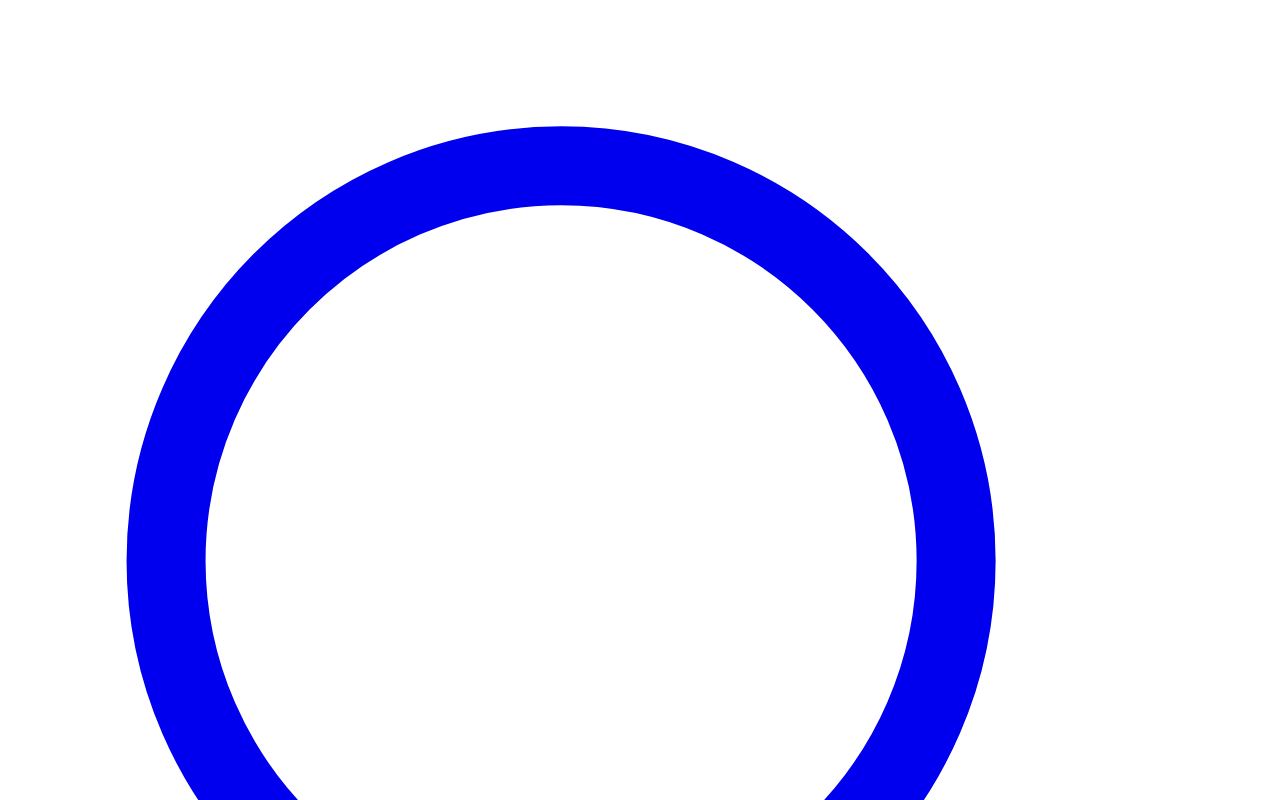
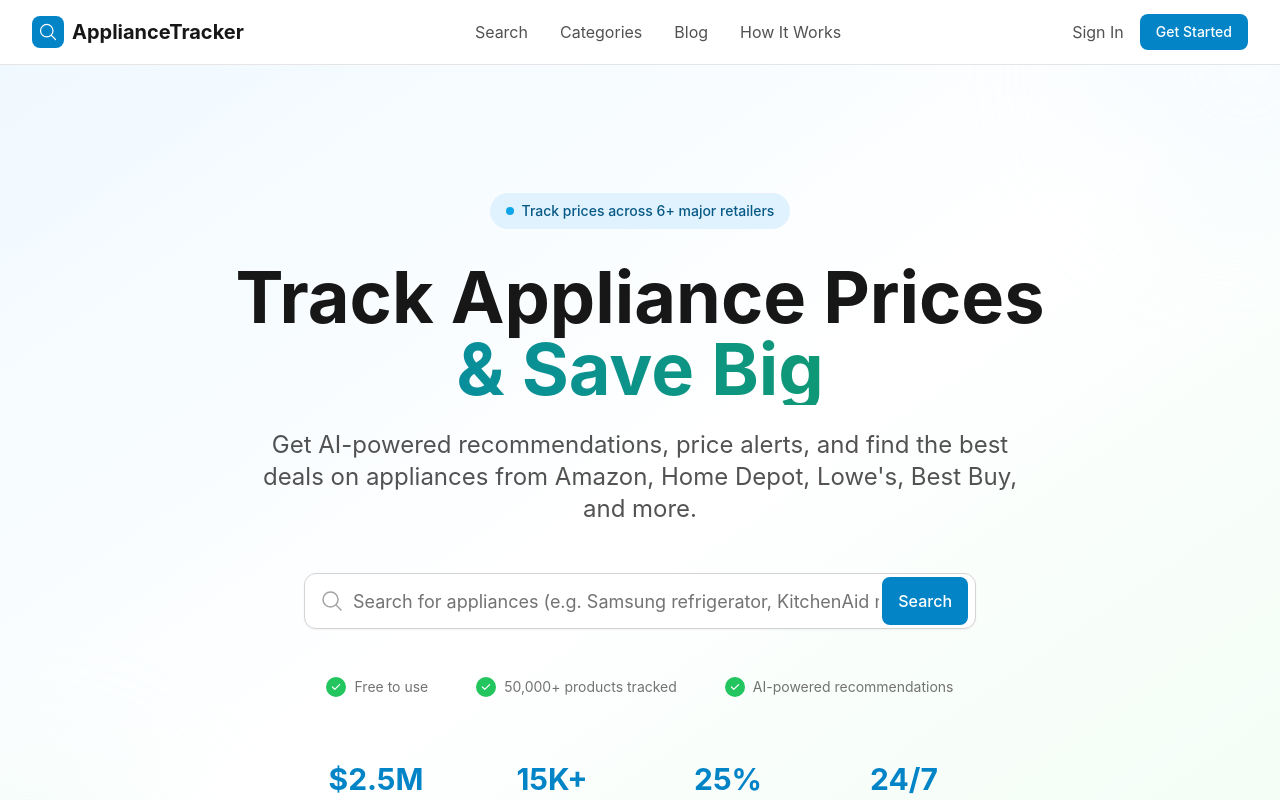
Before and after one commit to estimatemyfix/appliance-price-tracker, a Next.js app in the folder client/: page / in a window 1280 px wide. Shown: the top 800 px of the page. Built offline with nearby package versions, Linux system fonts and the light colour scheme.

Commit message:
CRITICAL: Add _app.tsx to restore Tailwind CSS and global styles

```diff
--- /dev/null
+++ b/client/pages/_app.tsx
@@ -0,0 +1,58 @@
+import '@/styles/globals.css';
+import type { AppProps } from 'next/app';
+import { QueryClient, QueryClientProvider } from 'react-query';
+import { Toaster } from 'react-hot-toast';
+import { useState } from 'react';
+import Head from 'next/head';
+
+export default function App({ Component, pageProps }: AppProps) {
+  const [queryClient] = useState(() => new QueryClient({
+    defaultOptions: {
+      queries: {
+        staleTime: 5 * 60 * 1000, // 5 minutes
+        cacheTime: 10 * 60 * 1000, // 10 minutes
+        retry: 1,
+        refetchOnWindowFocus: false,
+      },
+    },
+  }));
+
+  return (
+    <>
+      <Head>
+        <meta name="viewport" content="width=device-width, initial-scale=1" />
+        <link rel="icon" href="/favicon.ico" />
+      </Head>
+      <QueryClientProvider client={queryClient}>
+        <Component {...pageProps} />
+        <Toaster
+          position="top-right"
+          toastOptions={{
+            duration: 4000,
+            style: {
+              background: '#ffffff',
+              color: '#374151',
+              border: '1px solid #e5e7eb',
+              borderRadius: '0.75rem',
+              padding: '12px 16px',
+              fontSize: '14px',
+              boxShadow: '0 4px 6px -1px rgba(0, 0, 0, 0.1), 0 2px 4px -1px rgba(0, 0, 0, 0.06)',
+            },
+            success: {
+              iconTheme: {
+                primary: '#22c55e',
+                secondary: '#ffffff',
+              },
+            },
+            error: {
+              iconTheme: {
+                primary: '#ef4444',
+                secondary: '#ffffff',
+              },
+            },
+          }}
+        />
+      </QueryClientProvider>
+    </>
+  );
+}
```
